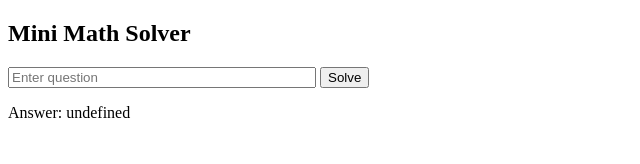
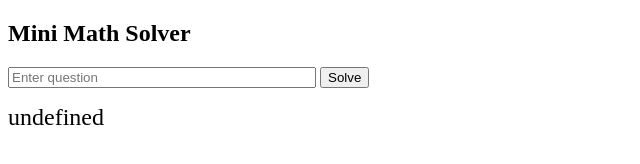
Before and after one commit to jollyname/jollyname.github.io, a plain HTML site: page solver.html in a window 1280 px wide. Both pictures are taken after a click on the button "Solve". Shown: the whole page, without its empty margins (0-640 px from the left). Drawn offline with Linux system fonts and the light colour scheme.

Commit message:
Update solver.html

```diff
--- a/solver.html
+++ b/solver.html
@@ -8,17 +8,20 @@
 <h2>Mini Math Solver</h2>
 <input id="question" type="text" placeholder="Enter question" style="width:300px">
 <button onclick="solve()">Solve</button>
-<p>Answer: <span id="answer"></span></p>
+<p><span id="answer" style="font-size:1.5em;"></span></p>
 
 <script>
 function solve() {
     let q = document.getElementById('question').value.trim();
 
-    // Normalize symbols and line breaks
-    q = q.replace(/\n+/g, ' ')
-         .replace(/[÷:]/g, '/')
-         .replace(/[=?]/g, '')
-         .trim();
+    // Remove trailing '=' or '?'
+    q = q.replace(/[=?]/g, '').trim();
+
+    // Normalize newlines and spaces
+    q = q.replace(/\n+/g, ' ').trim();
+
+    // Replace division symbols with '/'
+    q = q.replace(/[÷:]/g, '/');
 
     // Handle vertical fraction like "-6 -2"
     if (/^-?\d+(\.\d+)?\s-?\d+(\.\d+)?$/.test(q)) {
@@ -27,7 +30,7 @@ function solve() {
         return;
     }
 
-    // Otherwise evaluate inline arithmetic
+    // Otherwise, evaluate inline arithmetic
     try {
         document.getElementById('answer').innerText = eval(q);
     } catch {
```
